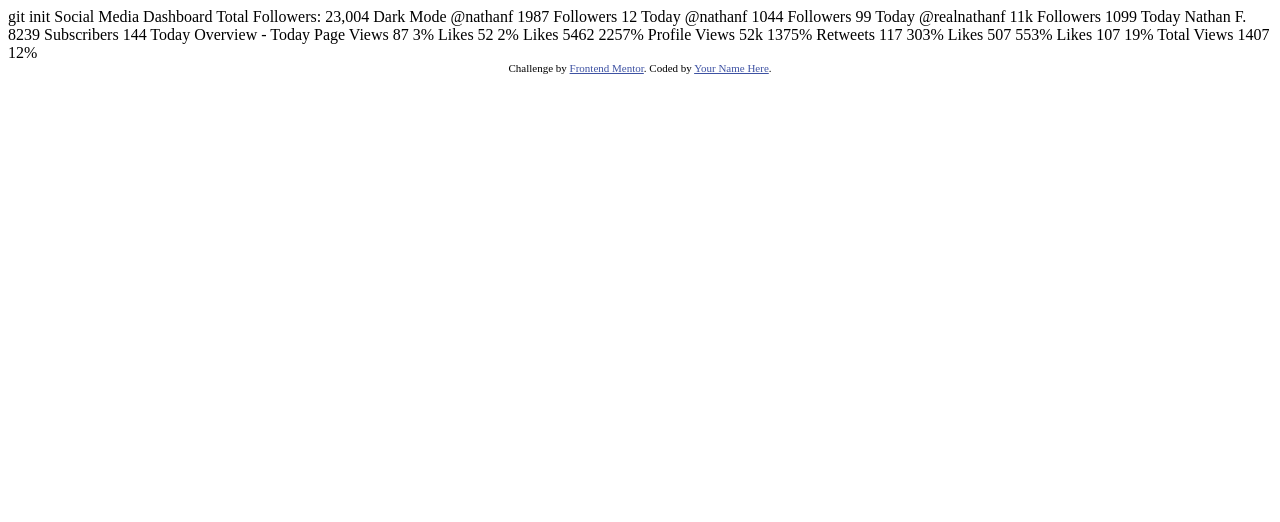
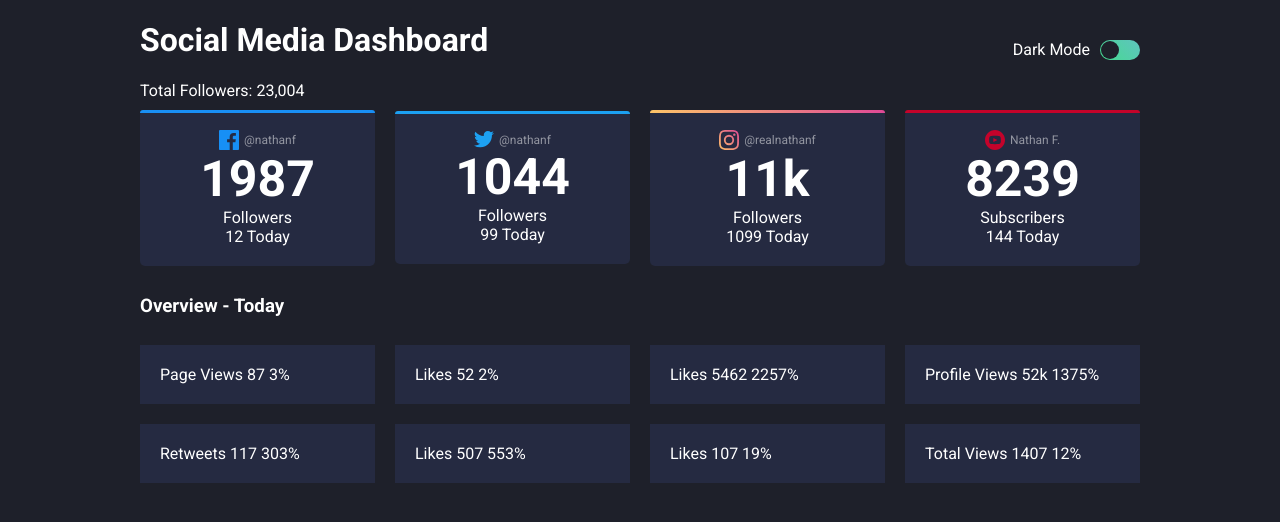
Before and after one commit to PunchyouAl/SocialMediaThemeSwitch, a plain HTML site: page index.html in a window 1280 px wide. Drawn offline with Linux system fonts and the light colour scheme.

Commit message:
additional style

```diff
--- a/index.html
+++ b/index.html
@@ -1,4 +1,4 @@
-git init<!DOCTYPE html>
+<!DOCTYPE html>
 <html lang="en">
 <head>
   <meta charset="UTF-8">
@@ -8,80 +8,113 @@ git init<!DOCTYPE html>
 
   <title>Frontend Mentor | Social Media Theme Switcher</title>
 
-  <!-- Feel free to remove these styles or customise in your own stylesheet 👍 -->
-  <style>
-    .attribution { font-size: 11px; text-align: center; }
-    .attribution a { color: hsl(228, 45%, 44%); }
-  </style>
+  <link rel="stylesheet" href="style/main.css">
+  <link rel="stylesheet" href="style/fonts.css">
+
 </head>
 <body>
 
-  Social Media Dashboard
-  Total Followers: 23,004
-
-  Dark Mode
 
 
 
-  @nathanf
-  1987
-  Followers
-  12 Today
 
-  @nathanf
-  1044
-  Followers
-  99 Today
+  <div class="banner">
+    <div class="heading">
+      <h1>Social Media Dashboard</h1>
+      <div class="totalFollowers">Total Followers: 23,004</div>
+    </div>
+    <div class="toggleHolder">Dark Mode <div id="toggle" class="dark"><div id="toggleDot"></div></div></div>
+  </div>
 
-  @realnathanf
-  11k
-  Followers
-  1099 Today
+  <div class="mainStats">
+    <div id='facebook' class="stat">
+      <div class="user"><img src="images/icon-facebook.svg" alt=""><div class="muted">@nathanf</div></div>
+      <div class="count">1987</div>
+      <div>Followers</div>
+      <div class="change">12 Today</div>
+    </div>
+    <div id='twitter' class="stat">
+      <div class="user"><img src="images/icon-twitter.svg" alt=""><div class="muted">@nathanf</div></div>
+      <div class="count">1044</div>
+      <div>Followers</div>
+      <div class="change">99 Today</div>
+    </div>
+    <div id='instagram' class="stat">
+      <div class="user"><img src="images/icon-instagram.svg" alt=""><div class="muted">@realnathanf</div></div>
+      <div class="count">11k</div>
+      <div>Followers</div>
+      <div class="change">1099 Today</div>
+    </div>
+    <div id='youtube' class="stat">
+      <div class="user"><img src="images/icon-youtube.svg" alt=""><div class="muted">Nathan F.</div></div>
+      <div class="count">8239</div>
+      <div>Subscribers</div>
+      <div class="change">144 Today</div>
+    </div>
+  </div>
 
-  Nathan F.
-  8239
-  Subscribers
-  144 Today
+
+<h3>Overview - Today</h3>
+
+<div class="subStats">
+  <div class="stat">
+    Page Views
+    87
+    3%
+  </div>
+  <div class="stat">
+    Likes
+  52
+  2%
+  </div>
+  <div class="stat">
+    Likes
+  5462
+  2257%
+  </div>
+  <div class="stat">
+    Profile Views
+  52k
+  1375%
+  </div>
+  <div class="stat">
+    Retweets
+  117
+  303%
+  </div>
+  <div class="stat">
+    Likes
+  507
+  553%
+  </div>
+  <div class="stat">
+    Likes
+  107
+  19%
+  </div>
+  <div class="stat">
+    Total Views
+  1407
+  12%
+  </div>
+</div>
 
 
 
-  Overview - Today
 
-  Page Views
-  87
-  3%
 
-  Likes
-  52
-  2%
 
-  Likes
-  5462
-  2257%
 
-  Profile Views
-  52k
-  1375%
 
-  Retweets
-  117
-  303%
 
-  Likes
-  507
-  553%
 
-  Likes
-  107
-  19%
 
-  Total Views
-  1407
-  12%
 
-  <div class="attribution">
-    Challenge by <a href="https://www.frontendmentor.io?ref=challenge" target="_blank">Frontend Mentor</a>.
-    Coded by <a href="#">Your Name Here</a>.
-  </div>
+
+
+<script src="scripts/script.js"></script>
+
+
+
 </body>
 </html>
--- /dev/null
+++ b/scripts/script.js
@@ -0,0 +1,10 @@
+const toggle = document.querySelector('#toggle');
+
+function handleDarkMode() {
+
+    this.classList.toggle('dark');
+    this.classList.toggle('light');
+
+}
+
+toggle.addEventListener('click', handleDarkMode);
--- /dev/null
+++ b/style/fonts.css
@@ -0,0 +1,15 @@
+@import url('https://fonts.googleapis.com/css2?family=Roboto:wght@400;700&display=swap');
+
+* {
+    font-family: 'Roboto', sans-serif;
+    color: #ffffff;
+}
+
+.muted {
+    opacity: 0.5;
+}
+
+.count {
+    font-size: 50px;
+    font-weight: 700;
+}
--- /dev/null
+++ b/style/main.css
@@ -0,0 +1,144 @@
+body {
+    background-color: hsl(230, 17%, 14%);
+    margin: auto;
+    max-width: 1000px;
+}
+
+.banner {
+    display: flex;
+    flex-direction: row;
+    justify-content: space-between;
+    align-items: center;
+}
+
+.toggleHolder {
+    display: flex;
+    flex-direction: row;
+    justify-content: center;
+    align-items: center;
+}
+
+#toggle {
+    margin-left: 10px;
+    position: relative;
+    width: 40px;
+    height: 20px;
+    border-radius: 50px;
+    background-image: linear-gradient(45deg, #44dc8f, #60c3bf);
+    cursor: pointer;
+}
+
+#toggleDot {
+    position: absolute;
+    width: 18px;
+    height: 18px;
+    background-color: hsl(230, 17%, 14%);
+    border-radius: 100%;
+    top: 1px;
+    transition-duration: 0.3s;
+}
+
+#toggle.dark #toggleDot {
+    left: 1px;
+}
+
+#toggle.light #toggleDot {
+    left: 21px;
+}
+
+.mainStats {
+    width: 100%;
+    display: flex;
+    flex-direction: row;
+    justify-content: space-between;
+    align-items: center;
+}
+
+.stat {
+    background-color: hsl(228, 28%, 20%);
+    margin: 10px;
+    padding: 20px;
+    text-align: center;
+    cursor: pointer;
+    width: 25%;
+}
+
+.mainStats .stat:hover {
+    background-color: hsl(228, 25%, 30%);
+}
+
+.mainStats .stat:first-of-type {
+    margin-left: 0;
+}
+
+.mainStats .stat:last-of-type {
+    margin-right: 0;
+}
+
+.mainStats .stat {
+    border-radius: 5px;
+    position: relative;
+}
+
+.mainStats .stat:before {
+    content:'';
+    border-radius: 5px 5px 0 0;
+    position: absolute;
+    top: 0;
+    left: 0;
+    width: 100%;
+    height: 3px;
+    background-color: red;
+}
+
+.mainStats .stat#facebook:before {
+    background-color: hsl(208, 92%, 53%);
+}
+
+.mainStats .stat#twitter:before {
+    background-color: hsl(203, 89%, 53%);
+}
+
+.mainStats .stat#instagram:before {
+    background-image: linear-gradient(to right, hsl(37, 97%, 70%), hsl(329, 70%, 58%));
+}
+
+.mainStats .stat#youtube:before {
+    background-color: hsl(348, 97%, 39%);
+}
+
+.stat .user {
+    display: flex;
+    flex-direction: row;
+    align-items: center;
+    justify-content: center;
+    font-size: 12px;
+}
+
+.stat .user img {
+    margin-right: 5px;
+}
+
+/* OVERVIEW */
+
+.subStats {
+    display: flex;
+    flex-flow: row;
+    flex-wrap: wrap;
+    align-items: center;
+    justify-content: flex-start;
+}
+
+.subStats .stat {
+    display: flex;
+    flex-flow: row wrap;
+    flex: 1 0 19%;
+}
+
+.subStats .stat:nth-of-type(4n+1) {
+    margin-left: 0;
+}
+
+.subStats .stat:nth-of-type(4n) {
+    margin-right: 0;
+}
--- a/tempStyle.css
+++ /dev/null
@@ -1,5 +0,0 @@
-.jeje {
-
-    width: 100%;
-
-}
```
